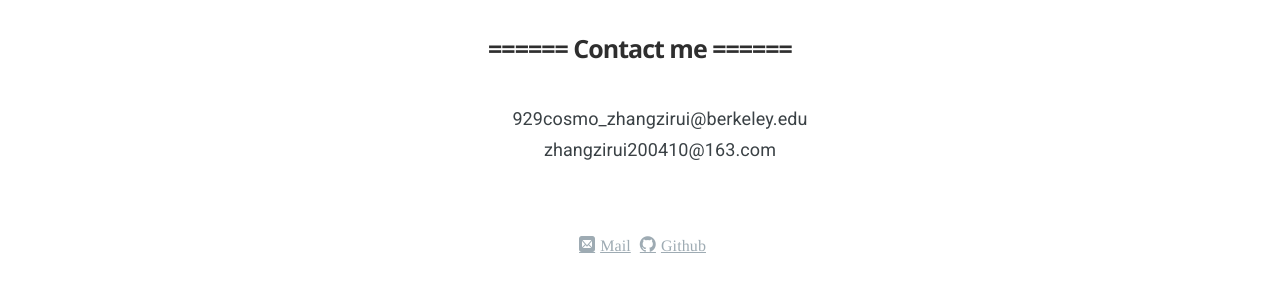
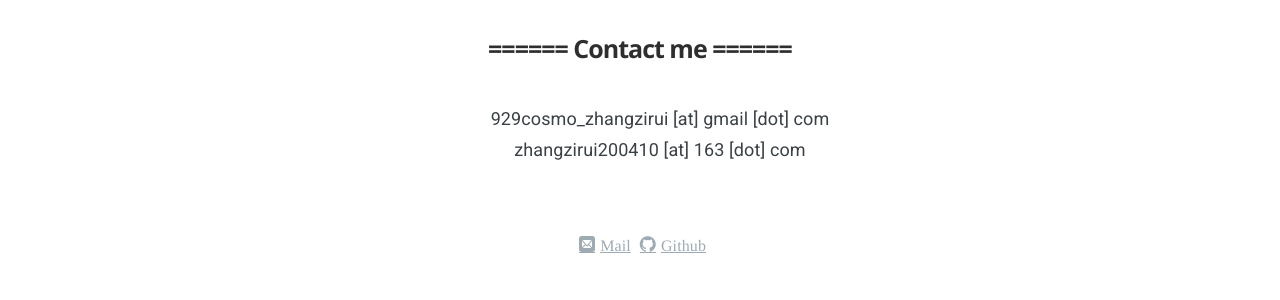
Before and after one commit to ZAKIRAM0/ZAKIRAM0.github.io, a Jekyll site: the page built from index.html, in a window 1280 px wide. Shown: the part 835-1135 px from the top of the page. Built offline with Jekyll 4.4.1, drawn with Linux system fonts in a browser that asks for light colours; nearby versions of some CDN libraries; some web fonts are replaced; library files that are not in the unit come from our copies; a script that is not in the unit is left out; comment, search, counter and statistics services are not loaded.

Commit message:
Update index.html

```diff
--- a/index.html
+++ b/index.html
@@ -93,7 +93,7 @@ layout: default
         I'm always open to discussing interesting ideas—feel free to reach out!
       <!-- </p>
       <p style="text-align:center">
-      <a href="mailto:929cosmo_zhangzirui@berkeley.edu">Email</a> &nbsp;/&nbsp;
+      <a href="mailto:929cosmo_zhangzirui AT berkeley.edu">Email</a> &nbsp;/&nbsp;
       <a href="https://github.com/ZAKIRAM0">Github</a>&nbsp;
       </p> -->
 
@@ -119,8 +119,8 @@ layout: default
    </div>
    <div class="content">
        <ul>
-           929cosmo_zhangzirui@berkeley.edu <br>
-           zhangzirui200410@163.com
+           929cosmo_zhangzirui [at] gmail [dot] com <br>
+           zhangzirui200410 [at] 163 [dot] com
      </ul>
    </div>
 </div>
```
